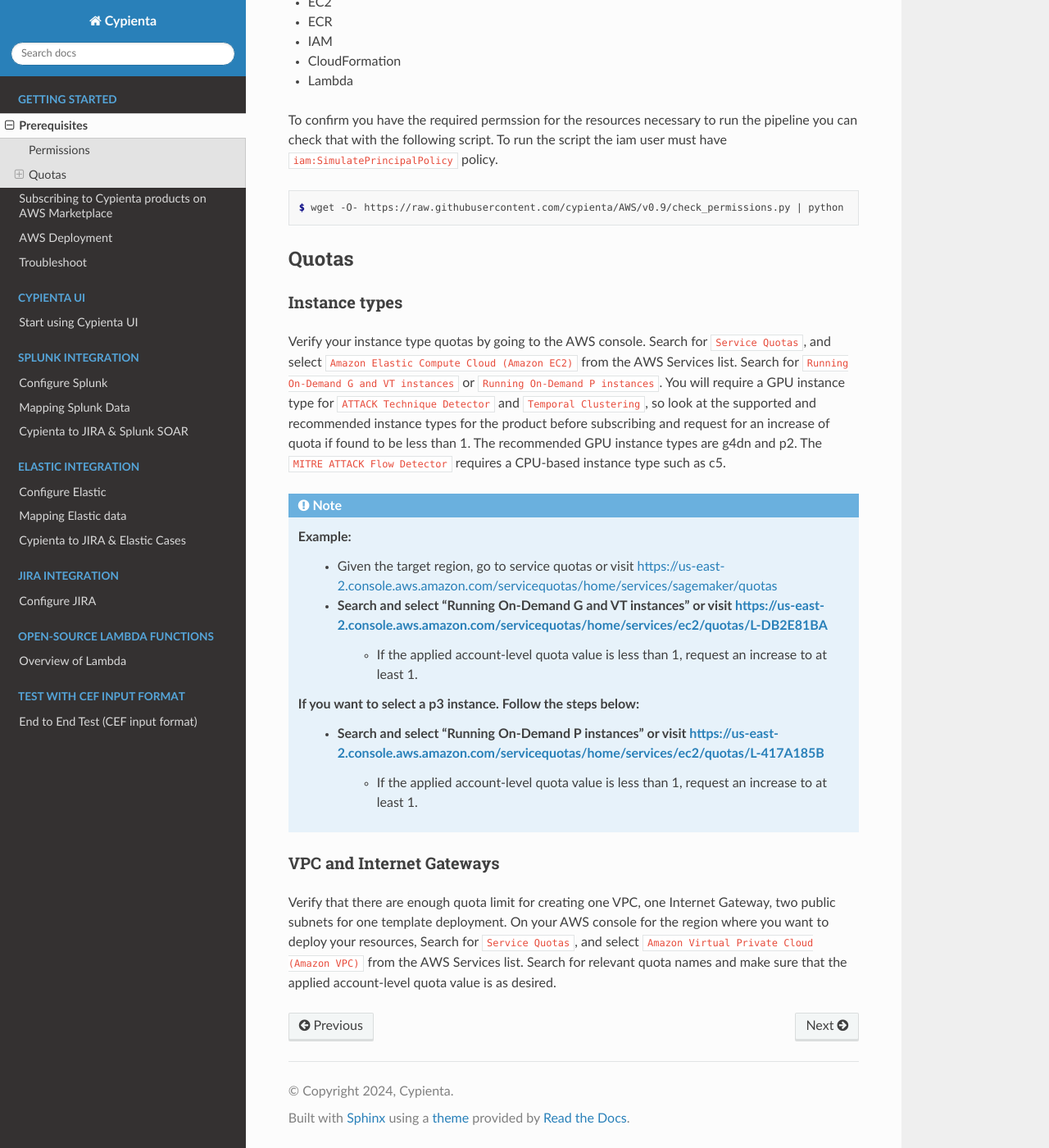
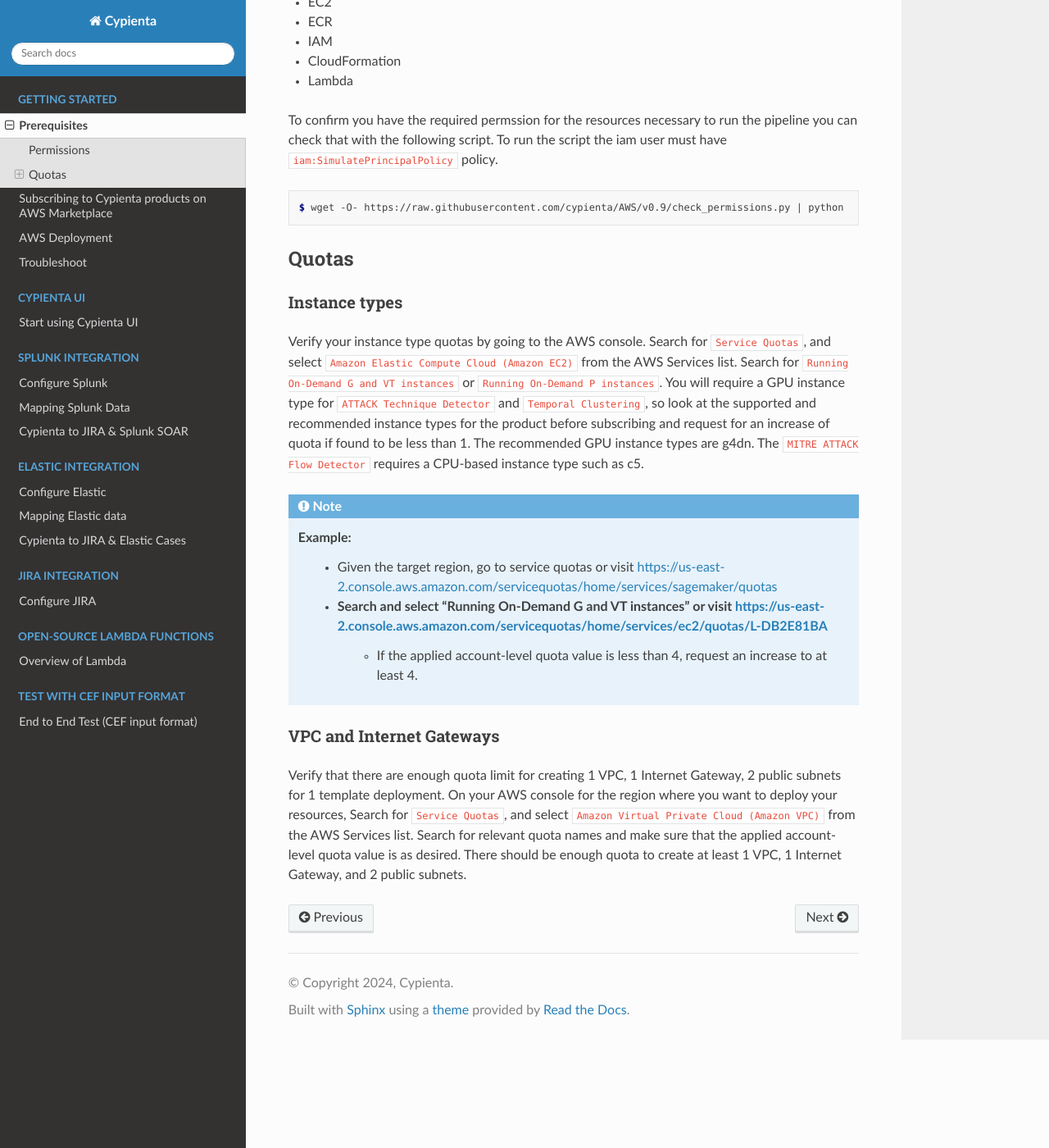
Before and after one commit to cypienta/docs, a Sphinx documentation site: the page built from docs/source/getting_started/prerequisites.rst, in a window 1280 px wide and 1400 px high, scrolled down 321 px. Shown: the whole window at 82% size. Built offline with Sphinx 7.4.7 and the Read the Docs theme 3.1.0, drawn with Linux system fonts in a browser that asks for light colours.

Commit message:
update docs

```diff
--- a/docs/source/getting_started/deploy.rst
+++ b/docs/source/getting_started/deploy.rst
@@ -74,7 +74,7 @@
     recently created cloud stack and going to the ``Events`` tab.
 
     .. note::
-        **Resource Creation Time:** The cloud stack will take approximately 10 minutes to complete the creation of all the resources.
+        **Resource Creation Time:** The cloud stack will take approximately 15 minutes to complete the creation of all the resources.
 
 10. Once the cloud stack is completed successfully. You can start using
     the products. Click on the ``Outputs`` tab for the recently created cloud
--- a/docs/source/getting_started/prerequisites.rst
+++ b/docs/source/getting_started/prerequisites.rst
@@ -26,20 +26,16 @@
 Instance types
 ~~~~~~~~~~~~~~
 
-Verify your instance type quotas by going to the AWS console. Search for ``Service Quotas``, and select ``Amazon Elastic Compute Cloud (Amazon EC2)`` from the AWS Services list. Search for ``Running On-Demand G and VT instances`` or ``Running On-Demand P instances``. You will require a GPU instance type for ``ATTACK Technique Detector`` and ``Temporal Clustering``, so look at the supported and recommended instance types for the product before subscribing and request for an increase of quota if found to be less than 1. The recommended GPU instance types are g4dn and p2. The ``MITRE ATTACK Flow Detector`` requires a CPU-based instance type such as c5.
+Verify your instance type quotas by going to the AWS console. Search for ``Service Quotas``, and select ``Amazon Elastic Compute Cloud (Amazon EC2)`` from the AWS Services list. Search for ``Running On-Demand G and VT instances`` or ``Running On-Demand P instances``. You will require a GPU instance type for ``ATTACK Technique Detector`` and ``Temporal Clustering``, so look at the supported and recommended instance types for the product before subscribing and request for an increase of quota if found to be less than 1. The recommended GPU instance types are g4dn. The ``MITRE ATTACK Flow Detector`` requires a CPU-based instance type such as c5.
 
 .. note::
     Example:
         - Given the target region, go to service quotas or visit https://us-east-2.console.aws.amazon.com/servicequotas/home/services/sagemaker/quotas
         - Search and select "Running On-Demand G and VT instances" or visit https://us-east-2.console.aws.amazon.com/servicequotas/home/services/ec2/quotas/L-DB2E81BA
-            - If the applied account-level quota value is less than 1, request an increase to at least 1.
-
-    If you want to select a p3 instance. Follow the steps below:
-        - Search and select "Running On-Demand P instances" or visit https://us-east-2.console.aws.amazon.com/servicequotas/home/services/ec2/quotas/L-417A185B
-            - If the applied account-level quota value is less than 1, request an increase to at least 1.
+            - If the applied account-level quota value is less than 4, request an increase to at least 4.
 
 
 VPC and Internet Gateways
 ~~~~~~~~~~~~~~~~~~~~~~~~~~~~
 
-Verify that there are enough quota limit for creating one VPC, one Internet Gateway, two public subnets for one template deployment. On your AWS console for the region where you want to deploy your resources, Search for ``Service Quotas``, and select ``Amazon Virtual Private Cloud (Amazon VPC)`` from the AWS Services list. Search for relevant quota names and make sure that the applied account-level quota value is as desired.
+Verify that there are enough quota limit for creating 1 VPC, 1 Internet Gateway, 2 public subnets for 1 template deployment. On your AWS console for the region where you want to deploy your resources, Search for ``Service Quotas``, and select ``Amazon Virtual Private Cloud (Amazon VPC)`` from the AWS Services list. Search for relevant quota names and make sure that the applied account-level quota value is as desired. There should be enough quota to create at least 1 VPC, 1 Internet Gateway, and 2 public subnets.
```
Also changed, not shown: docs/source/getting_started/subscription.rst (+38 -26 lines), docs/source/getting_started/resources/stack_timeout.png.
